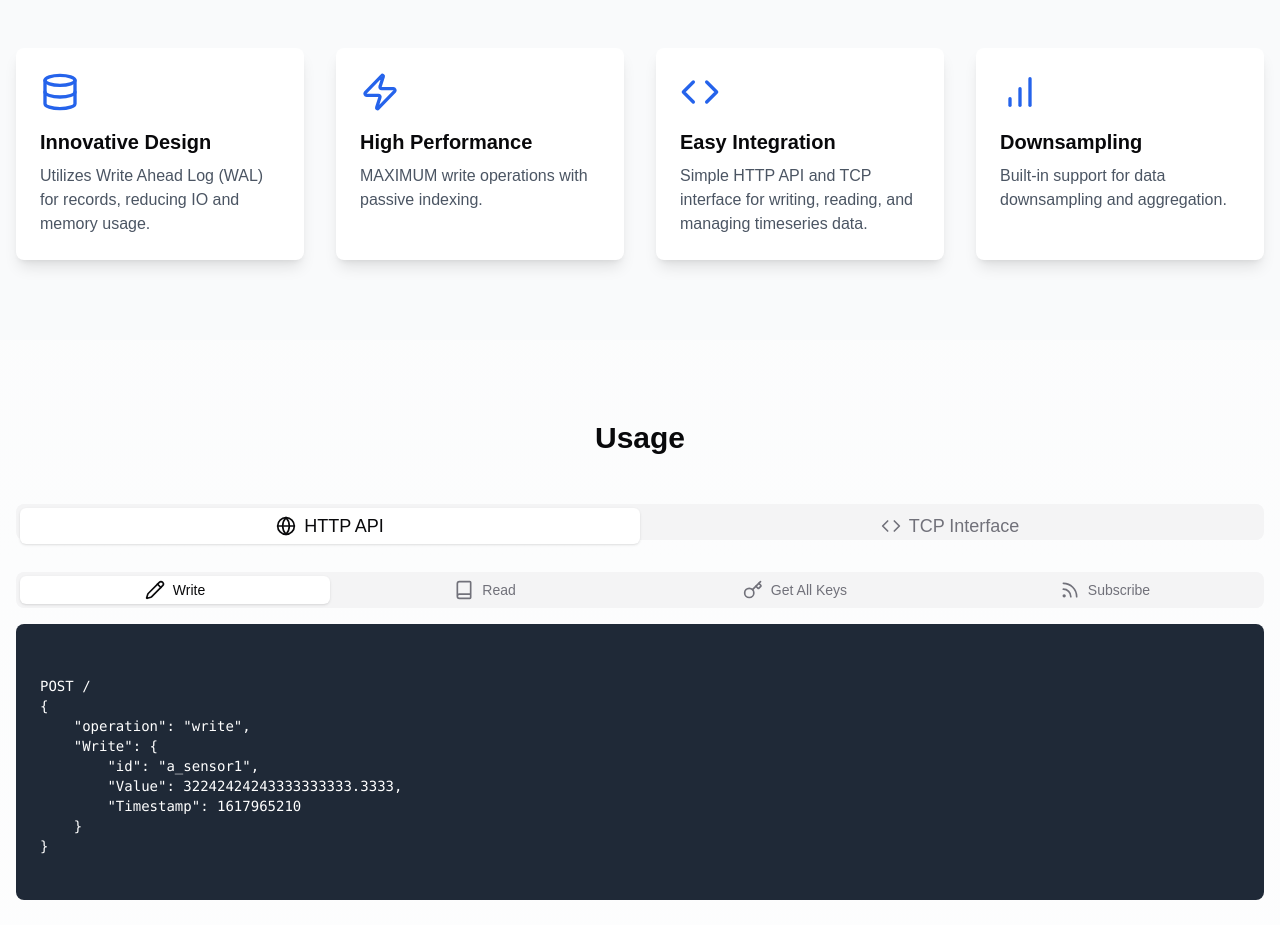
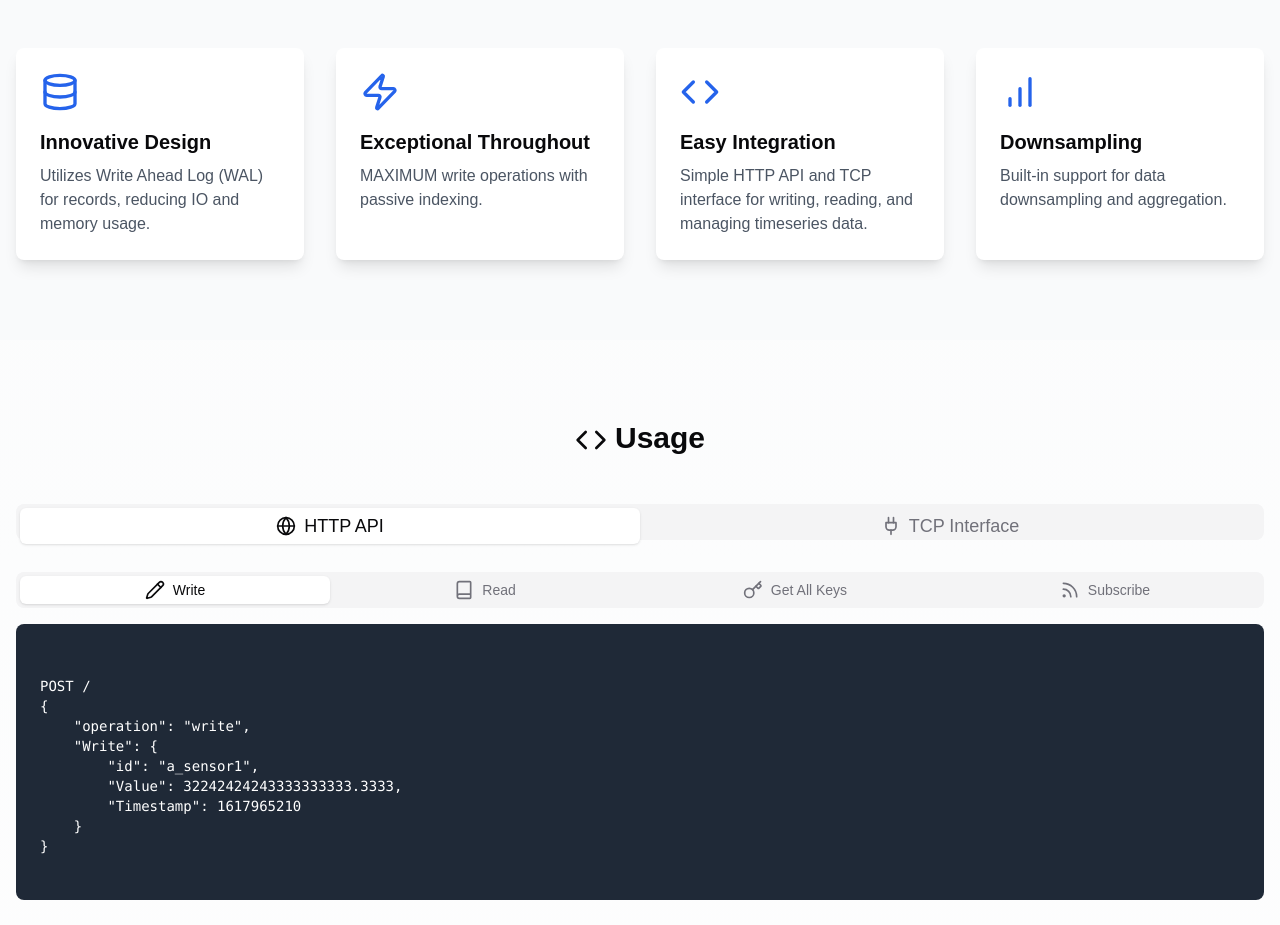
Before and after one commit to abbychau/gtsdb-homepage, a Next.js app: page / in a window 1280 px wide. Shown: the part 965-1890 px from the top of the page. Built offline with nearby package versions, Linux system fonts and the light colour scheme.

Commit message:
feat: add Plug icon and update section titles for improved clarity

```diff
--- a/app/page.tsx
+++ b/app/page.tsx
@@ -3,7 +3,7 @@
 import { useEffect } from 'react'
 import Image from 'next/image'
 import { Button } from "@/components/ui/button"
-import { ArrowRight, Database, Zap, Code, BarChart, Github, Globe, Lock, Download, Pencil, Book, Key, Rss, Timer, Presentation, Star } from 'lucide-react'
+import { ArrowRight, Database, Zap, Code, BarChart, Github, Globe, Lock, Download, Pencil, Book, Key, Rss, Timer, Presentation, Star, Plug } from 'lucide-react'
 import { Tabs, TabsList, TabsTrigger, TabsContent } from "@/components/ui/tabs"
 import { motion, useAnimation } from 'framer-motion'
 import { useInView } from 'react-intersection-observer'
@@ -172,7 +172,7 @@ function FeaturesSection() {
           />
           <FeatureCard
             icon={<Zap className="h-10 w-10" />}
-            title="High Performance"
+            title="Exceptional Throughout"
             description="MAXIMUM write operations with passive indexing."
           />
           <FeatureCard
@@ -220,12 +220,14 @@ function UsageSection() {
   return (
     <section id="usage" className="py-20">
       <div className="container mx-auto px-4">
-        <h2 className="text-3xl font-bold mb-12 text-center">Usage</h2>
+        <h2 className="text-3xl font-bold mb-12 text-center">
+          <Code className="h-8 w-8 inline-block mr-2" />
+          Usage</h2>
         <Tabs defaultValue="http" className="w-full">
           <TabsList className="grid w-full grid-cols-2 mb-8">
             <TabsTrigger value="http" className="text-lg"><Globe className="h-5 w-5 mr-2" /> HTTP API</TabsTrigger>
             <TabsTrigger value="tcp" className="text-lg">
-              <Code className="h-5 w-5 mr-2" />
+              <Plug className="h-5 w-5 mr-2" />
               TCP Interface</TabsTrigger>
           </TabsList>
           <div className="mt-4">
```
